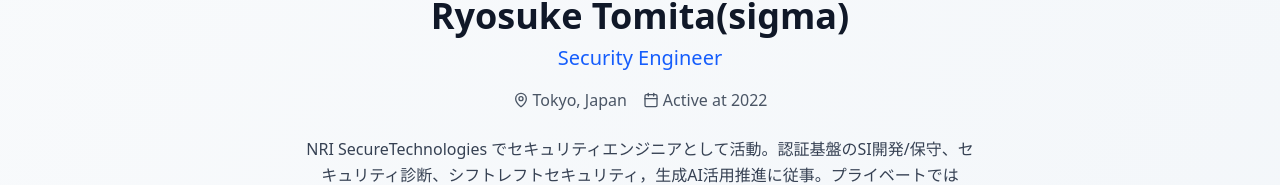
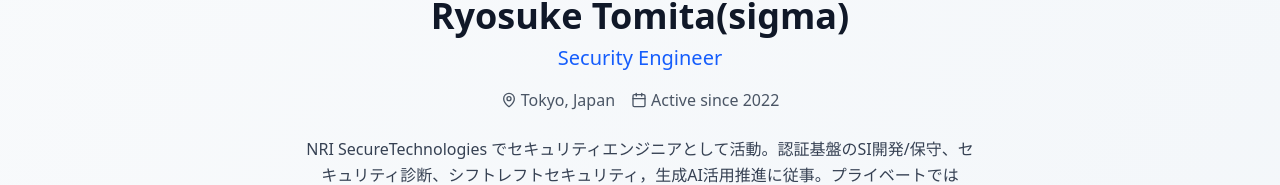
Before and after one commit to RyosukeDTomita/MyActivity, a Next.js app: page /MyActivity/ in a window 1280 px wide. Shown: the part 188-373 px from the top of the page. Built offline with nearby package versions, Linux system fonts and the light colour scheme.

Commit message:
chore: fix eng

```diff
--- a/src/translations/translations.ts
+++ b/src/translations/translations.ts
@@ -5,7 +5,7 @@ export const translations = {
       title: "Security Engineer",
       description: "Working as a Security Engineer at NRI SecureTechnologies. Involved in SI development/maintenance of authentication infrastructure, security assessments, shift-left security, and promoting generative AI utilization. Privately contributed over 100 technical articles to Qiita and conducted lightning talks at study groups.",
       location: "Tokyo, Japan",
-      joinDate: "Active at 2022",
+      joinDate: "Active since 2022",
       links: {
         title: "Links",
         items: [
@@ -78,7 +78,7 @@ export const translations = {
       title: "Security Engineer",
       description: "NRI SecureTechnologies でセキュリティエンジニアとして活動。認証基盤のSI開発/保守、セキュリティ診断、シフトレフトセキュリティ，生成AI活用推進に従事。プライベートではQiitaに100件以上の技術記事を投稿し、勉強会でのLTも実施。",
       location: "Tokyo, Japan",
-      joinDate: "Active at 2022",
+      joinDate: "Active since 2022",
       links: {
         title: "Links",
         items: [
```
